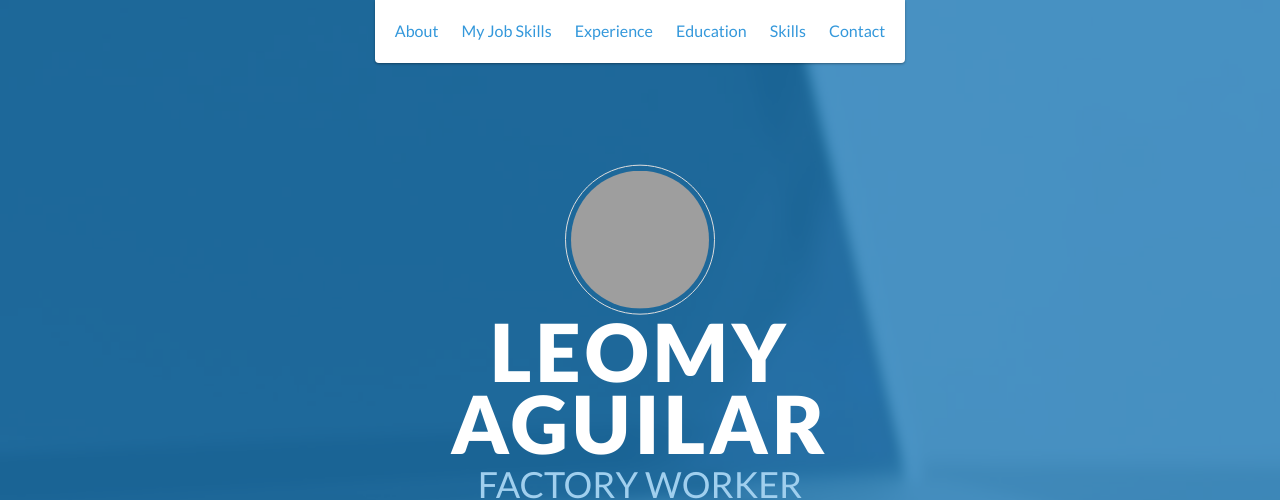
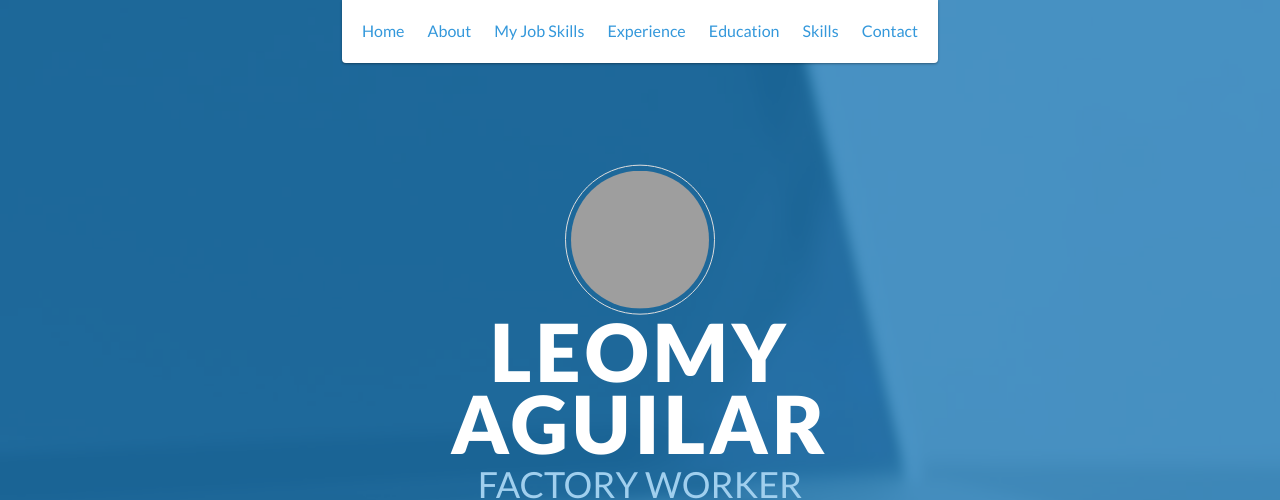
Before and after one commit to leomz001/resume, a website: page index.html in a window 1280 px wide. Shown: the top 500 px of the page. Drawn offline with nearby package versions, Linux system fonts and the light colour scheme; grey boxes are pictures that could not be loaded.

Commit message:
Add files via upload

```diff
--- a/index.html
+++ b/index.html
@@ -41,6 +41,9 @@ img:hover {
             <span>Close</span> <i class="fa fa-times" aria-hidden="true"></i>
         </div>
         <ul id="menu" class="shadow">
+            <li>
+                <a href="https://leomz.xyz/">Home</a>
+            </li>
             <li>
                 <a href="#about">About</a>
             </li>
```
